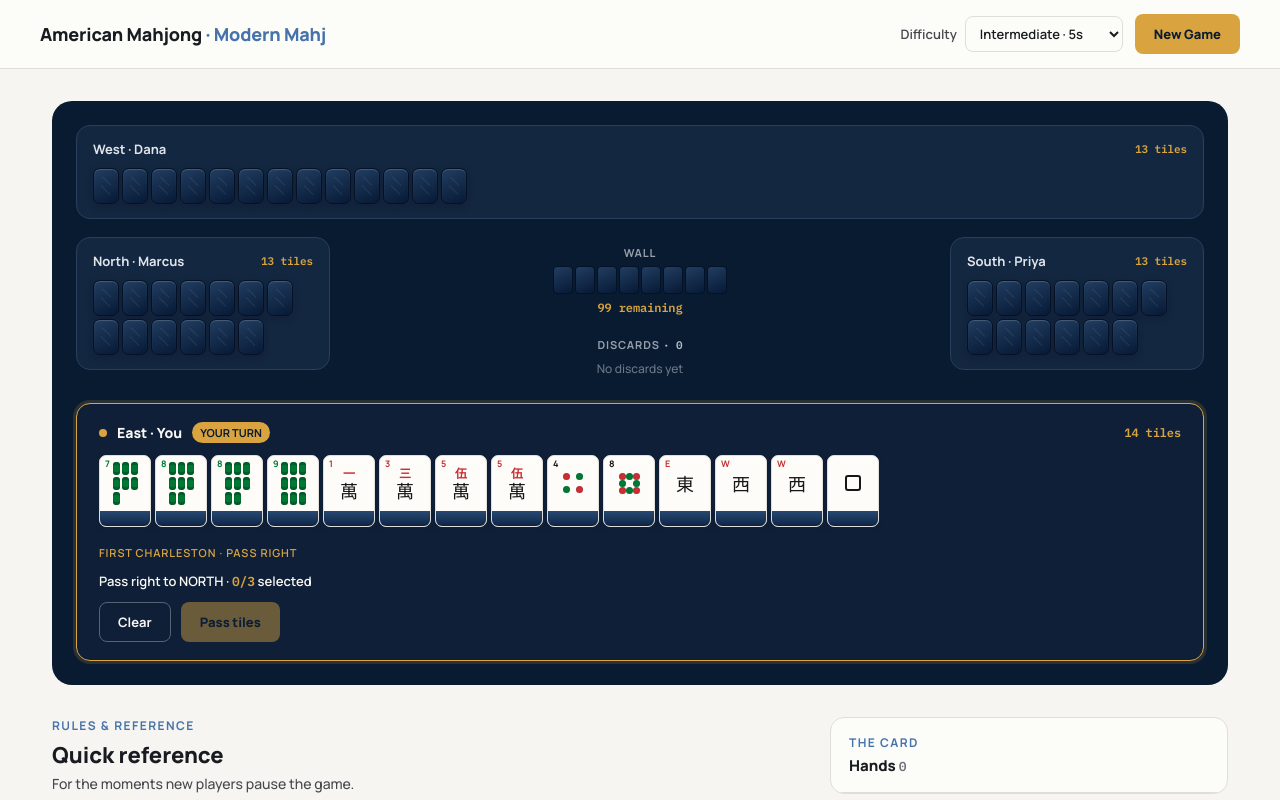
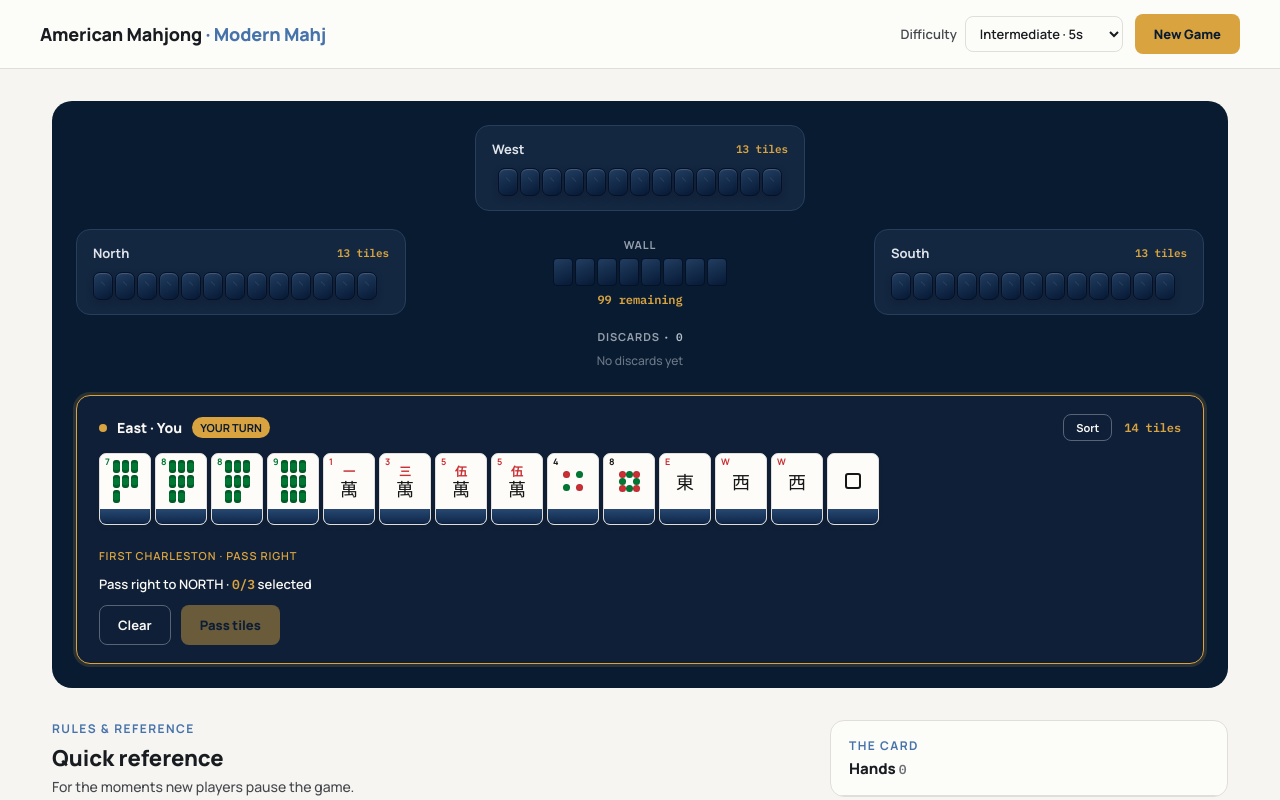
Before and after one commit to imon-stevenson/modern-mahj, a React (Vite) app: page / in a window 1280 px wide. Both pictures are taken after a click on the button "Start Game". Shown: the top 800 px of the page. Built offline with nearby package versions, Linux system fonts and the light colour scheme.

Commit message:
allow drag/drop ordering, adjust bot rack

```diff
--- a/src/components/Board.tsx
+++ b/src/components/Board.tsx
@@ -16,6 +16,9 @@ export function Board(): React.ReactElement {
   const toggle = useMahjStore((s) => s.toggleTileSelection);
   const humanDiscard = useMahjStore((s) => s.humanDiscard);
   const humanDraw = useMahjStore((s) => s.humanDraw);
+  const eastRackOrder = useMahjStore((s) => s.eastRackOrder);
+  const reorderEastRack = useMahjStore((s) => s.reorderEastRack);
+  const resetEastRackOrder = useMahjStore((s) => s.resetEastRackOrder);
 
   if (phase === 'setup') {
     return (
@@ -64,22 +67,18 @@ export function Board(): React.ReactElement {
     <div>
       <GameOverBanner />
       <div
+        className="board-grid"
         style={{
           background: 'var(--felt)',
           borderRadius: 'var(--radius-lg)',
           padding: 24,
-          display: 'grid',
-          gap: 18,
-          gridTemplateColumns: 'minmax(150px, 1fr) 2.3fr minmax(150px, 1fr)',
-          gridTemplateAreas: `
-            "west   west   west"
-            "north  center south"
-            "east   east   east"
-          `,
         }}
       >
-        <div style={{ gridArea: 'west' }}>
-          <OpponentRack seat="west" player={players.west} isCurrent={currentSeat === 'west'} />
+        <div style={{ gridArea: 'west', display: 'flex', justifyContent: 'center' }}>
+          {/* Centered box with open felt on either side, matching N/S width. */}
+          <div style={{ width: '100%', maxWidth: 330 }}>
+            <OpponentRack seat="west" player={players.west} isCurrent={currentSeat === 'west'} centerTiles />
+          </div>
         </div>
         <div style={{ gridArea: 'north' }}>
           <OpponentRack seat="north" player={players.north} isCurrent={currentSeat === 'north'} />
@@ -111,6 +110,9 @@ export function Board(): React.ReactElement {
             disabled={!isCharleston && !(eastIsCurrent && !needsDraw)}
             active={eastIsCurrent || isCharleston}
             actionSlot={actionSlot}
+            rackOrder={eastRackOrder}
+            onReorder={reorderEastRack}
+            onResetOrder={resetEastRackOrder}
           />
         </div>
       </div>
--- a/src/components/OpponentRack.tsx
+++ b/src/components/OpponentRack.tsx
@@ -1,80 +1,107 @@
-import type { PlayerState, Seat } from '../game/types';
-import { ExposureRow } from './ExposureRow';
-import { TileView } from './Tile';
+import type { PlayerState, Seat } from "../game/types";
+import { ExposureRow } from "./ExposureRow";
+import { TileView } from "./Tile";
 
 // A face-down "hidden" tile stand-in. The store hides bot racks from the human,
 // so all we render is the count as a neat row of tile backs.
-const HIDDEN = { id: '', kind: 'joker' as const };
+const HIDDEN = { id: "", kind: "joker" as const };
 
 const SEAT_NAME: Record<Seat, string> = {
-  east: 'East',
-  south: 'South',
-  west: 'West',
-  north: 'North',
+  east: "East",
+  south: "South",
+  west: "West",
+  north: "North",
 };
 
 const BOT_NAME: Record<Seat, string> = {
-  east: 'You',
-  south: 'Priya',
-  west: 'Dana',
-  north: 'Marcus',
+  east: "You",
+  south: "",
+  west: "",
+  north: "",
 };
 
 export function OpponentRack({
   seat,
   player,
   isCurrent,
+  centerTiles = false,
 }: {
   seat: Seat;
   player: PlayerState;
   isCurrent: boolean;
+  // West spans the full-width top row; centering keeps its 13-tile wall the
+  // same visual size as North/South rather than stretched to the left edge.
+  centerTiles?: boolean;
 }): React.ReactElement {
   const count = player.rack.length;
   return (
     <div
       style={{
-        background: 'var(--felt-panel)',
-        border: `1px solid ${isCurrent ? 'var(--gold)' : 'var(--felt-border)'}`,
-        borderRadius: 'var(--radius-md)',
-        padding: '14px 16px',
-        display: 'flex',
-        flexDirection: 'column',
+        background: "var(--felt-panel)",
+        border: `1px solid ${isCurrent ? "var(--gold)" : "var(--felt-border)"}`,
+        borderRadius: "var(--radius-md)",
+        padding: "14px 16px",
+        display: "flex",
+        flexDirection: "column",
         gap: 10,
-        transition: 'border-color 160ms ease, box-shadow 160ms ease',
-        boxShadow: isCurrent ? '0 0 0 3px oklch(0.75 0.13 80 / 0.18)' : 'none',
+        transition: "border-color 160ms ease, box-shadow 160ms ease",
+        boxShadow: isCurrent ? "0 0 0 3px oklch(0.75 0.13 80 / 0.18)" : "none",
       }}
     >
-      <div style={{ display: 'flex', alignItems: 'center', gap: 8 }}>
+      <div style={{ display: "flex", alignItems: "center", gap: 8 }}>
         {isCurrent && (
           <span
-            style={{ width: 8, height: 8, borderRadius: '50%', background: 'var(--gold)', flex: '0 0 auto' }}
+            style={{
+              width: 8,
+              height: 8,
+              borderRadius: "50%",
+              background: "var(--gold)",
+              flex: "0 0 auto",
+            }}
           />
         )}
-        <span style={{ font: '700 13px var(--font-ui)', color: 'oklch(0.92 0.01 260)' }}>
-          {SEAT_NAME[seat]} · {BOT_NAME[seat]}
+        <span
+          style={{
+            font: "700 13px var(--font-ui)",
+            color: "oklch(0.92 0.01 260)",
+          }}
+        >
+          {BOT_NAME[seat]
+            ? "SEAT_NAME[seat]} · {BOT_NAME[seat]"
+            : SEAT_NAME[seat]}
         </span>
         {isCurrent && (
           <span
             style={{
-              font: '700 10px var(--font-ui)',
-              letterSpacing: '0.04em',
-              background: 'var(--gold)',
-              color: 'var(--gold-ink)',
-              padding: '2px 7px',
+              font: "700 10px var(--font-ui)",
+              letterSpacing: "0.04em",
+              background: "var(--gold)",
+              color: "var(--gold-ink)",
+              padding: "2px 7px",
               borderRadius: 20,
             }}
           >
             THINKING…
           </span>
         )}
-        <span className="mono" style={{ marginLeft: 'auto', font: '600 11px var(--font-mono)', color: 'var(--gold)' }}>
+        <span
+          className="mono"
+          style={{
+            marginLeft: "auto",
+            font: "600 11px var(--font-mono)",
+            color: "var(--gold)",
+          }}
+        >
           {count} tiles
         </span>
       </div>
 
-      <div style={{ display: 'flex', gap: 3, flexWrap: 'wrap' }}>
+      <div
+        className="opp-tiles"
+        style={centerTiles ? { justifyContent: "center" } : undefined}
+      >
         {Array.from({ length: count }).map((_, i) => (
-          <TileView key={i} tile={HIDDEN} faceDown width={26} />
+          <TileView key={i} tile={HIDDEN} faceDown width={20} />
         ))}
       </div>
 
--- a/src/components/PlayerRack.tsx
+++ b/src/components/PlayerRack.tsx
@@ -1,7 +1,8 @@
-import { useMemo, type ReactNode } from 'react';
+import { useMemo, useState, type DragEvent, type ReactNode } from 'react';
 import type { PlayerState, Tile } from '../game/types';
 import { TileView } from './Tile';
 import { ExposureRow } from './ExposureRow';
+import { applyRackOrder } from './rackOrder';
 
 type Props = {
   player: PlayerState;
@@ -10,24 +11,12 @@ type Props = {
   disabled?: boolean;
   active?: boolean;
   actionSlot?: ReactNode;
+  // Manual tile order (ids) and callbacks for drag-to-rearrange. When
+  // rackOrder is null the tiles fall back to the default suit/number sort.
+  rackOrder?: string[] | null;
+  onReorder?: (orderedIds: string[]) => void;
+  onResetOrder?: () => void;
 };
-
-// Stable order for East's rack: numbers by suit+rank, then winds, dragons,
-// flowers, jokers. The store shuffles ids but for display we sort for the
-// player's sanity.
-const SORT_ORDER = ['number', 'wind', 'dragon', 'flower', 'joker'] as const;
-
-function sortTiles(rack: readonly Tile[]): Tile[] {
-  const key = (t: Tile): string => {
-    const kindIdx = SORT_ORDER.indexOf(t.kind);
-    let sub = '';
-    if (t.kind === 'number') sub = `${t.suit}-${t.rank}`;
-    else if (t.kind === 'wind') sub = t.wind;
-    else if (t.kind === 'dragon') sub = t.color;
-    return `${kindIdx}-${sub}-${t.id}`;
-  };
-  return [...rack].sort((a, b) => key(a).localeCompare(key(b)));
-}
 
 export function PlayerRack({
   player,
@@ -36,11 +25,49 @@ export function PlayerRack({
   disabled,
   active,
   actionSlot,
+  rackOrder,
+  onReorder,
+  onResetOrder,
 }: Props): React.ReactElement {
-  const sorted = useMemo(() => sortTiles(player.rack), [player.rack]);
+  const ordered = useMemo(
+    () => applyRackOrder(player.rack, rackOrder),
+    [player.rack, rackOrder],
+  );
   const selected = new Set(selectedIds);
   const total =
     player.rack.length + player.exposures.reduce((n, e) => n + e.tiles.length, 0);
+
+  const [dragId, setDragId] = useState<string | null>(null);
+  const [overId, setOverId] = useState<string | null>(null);
+
+  const commitDrop = (draggedId: string, targetId: string) => {
+    if (!onReorder || draggedId === targetId) return;
+    const ids = ordered.map((t) => t.id);
+    const from = ids.indexOf(draggedId);
+    const to = ids.indexOf(targetId);
+    if (from < 0 || to < 0) return;
+    ids.splice(from, 1);
+    const insertAt = ids.indexOf(targetId);
+    ids.splice(from < to ? insertAt + 1 : insertAt, 0, draggedId);
+    onReorder(ids);
+  };
+
+  const onDragStart = (e: DragEvent, id: string) => {
+    setDragId(id);
+    e.dataTransfer.effectAllowed = 'move';
+    try {
+      e.dataTransfer.setData('text/plain', id);
+    } catch {
+      /* some browsers restrict setData; dragId state covers us */
+    }
+  };
+  const onDrop = (e: DragEvent, targetId: string) => {
+    e.preventDefault();
+    const dragged = e.dataTransfer.getData('text/plain') || dragId;
+    if (dragged) commitDrop(dragged, targetId);
+    setDragId(null);
+    setOverId(null);
+  };
 
   return (
     <div
@@ -78,22 +105,61 @@ export function PlayerRack({
             </span>
           )}
         </div>
+        <div style={{ display: 'flex', alignItems: 'center', gap: 12 }}>
+          {onResetOrder && (
+            <button
+              type="button"
+              className="btn btn-ghost"
+              style={{ padding: '5px 12px', font: '700 11px var(--font-ui)' }}
+              onClick={onResetOrder}
+              title="Sort tiles by suit and number"
+            >
+              Sort
+            </button>
+          )}
           <span className="mono" style={{ font: '600 12px var(--font-mono)', color: 'var(--gold)' }}>
             {total} tiles
           </span>
         </div>
+      </div>
 
       <div style={{ display: 'flex', alignItems: 'flex-end', gap: 16, flexWrap: 'wrap' }}>
         <div style={{ display: 'flex', gap: 4, flexWrap: 'wrap' }}>
-          {sorted.map((t) => (
+          {ordered.map((t) => (
+            <div
+              key={t.id}
+              draggable
+              onDragStart={(e) => onDragStart(e, t.id)}
+              onDragEnd={() => {
+                setDragId(null);
+                setOverId(null);
+              }}
+              onDragOver={(e) => {
+                e.preventDefault();
+                if (dragId && overId !== t.id) setOverId(t.id);
+              }}
+              onDragLeave={() => setOverId((cur) => (cur === t.id ? null : cur))}
+              onDrop={(e) => onDrop(e, t.id)}
+              style={{
+                cursor: 'grab',
+                borderRadius: 9,
+                opacity: dragId === t.id ? 0.35 : 1,
+                boxShadow:
+                  overId === t.id && dragId && dragId !== t.id
+                    ? '0 0 0 2px var(--gold)'
+                    : 'none',
+                transition: 'opacity 120ms ease, box-shadow 120ms ease',
+                touchAction: 'none',
+              }}
+            >
               <TileView
-              key={t.id}
                 tile={t}
                 width={52}
                 selected={selected.has(t.id)}
                 onClick={() => onTileClick(t)}
                 disabled={disabled}
               />
+            </div>
           ))}
         </div>
         {player.exposures.length > 0 && (
--- /dev/null
+++ b/src/components/rackOrder.ts
@@ -0,0 +1,56 @@
+import type { Tile } from '../game/types';
+
+// Default left-to-right ordering for the human's rack:
+//   jokers first, then number tiles grouped by suit in numerical order,
+//   then winds (N, E, W, S), then dragons, then flowers.
+const KIND_RANK: Record<Tile['kind'], number> = {
+  joker: 0,
+  number: 1,
+  wind: 2,
+  dragon: 3,
+  flower: 4,
+};
+const SUIT_RANK: Record<string, number> = { bams: 0, craks: 1, dots: 2 };
+const WIND_RANK: Record<string, number> = { N: 0, E: 1, W: 2, S: 3 }; // NEWS
+const DRAGON_RANK: Record<string, number> = { red: 0, green: 1, white: 2 };
+
+function subRank(t: Tile): number {
+  switch (t.kind) {
+    case 'number':
+      return (SUIT_RANK[t.suit] ?? 0) * 10 + t.rank;
+    case 'wind':
+      return WIND_RANK[t.wind] ?? 0;
+    case 'dragon':
+      return DRAGON_RANK[t.color] ?? 0;
+    default:
+      return 0;
+  }
+}
+
+export function defaultRackSort(rack: readonly Tile[]): Tile[] {
+  return [...rack].sort((a, b) => {
+    const ka = KIND_RANK[a.kind];
+    const kb = KIND_RANK[b.kind];
+    if (ka !== kb) return ka - kb;
+    const sa = subRank(a);
+    const sb = subRank(b);
+    if (sa !== sb) return sa - sb;
+    return a.id.localeCompare(b.id); // stable tie-break
+  });
+}
+
+// Order the rack for display. When `order` is null the default sort is used.
+// Otherwise tiles are laid out following `order`; any tile not present in the
+// list (e.g. a tile just drawn from the wall) is appended, default-sorted,
+// after the explicitly ordered tiles.
+export function applyRackOrder(
+  rack: readonly Tile[],
+  order: string[] | null | undefined,
+): Tile[] {
+  if (!order || order.length === 0) return defaultRackSort(rack);
+  const pos = new Map(order.map((id, i) => [id, i]));
+  const listed = rack.filter((t) => pos.has(t.id));
+  listed.sort((a, b) => pos.get(a.id)! - pos.get(b.id)!);
+  const rest = defaultRackSort(rack.filter((t) => !pos.has(t.id)));
+  return [...listed, ...rest];
+}
--- a/src/index.css
+++ b/src/index.css
@@ -140,3 +140,34 @@ h3 {
   border: 1px solid var(--hairline);
   border-radius: var(--radius-md);
 }
+
+/* ---- Board layout ---- */
+
+/* Below 1000px the side columns flex and opponent tile rows may wrap. */
+.board-grid {
+  display: grid;
+  gap: 18px;
+  grid-template-columns: minmax(150px, 1fr) 2.3fr minmax(150px, 1fr);
+  grid-template-areas:
+    'west   west   west'
+    'north  center south'
+    'east   east   east';
+}
+
+/* Opponent hidden-tile row: wraps by default, single straight line ≥1000px. */
+.opp-tiles {
+  display: flex;
+  gap: 2px;
+  flex-wrap: wrap;
+}
+
+/* At ≥1000px the side racks get fixed widths wide enough for 13 tiles on one
+   line, and the tile rows are pinned to a single row. */
+@media (min-width: 1000px) {
+  .board-grid {
+    grid-template-columns: 330px minmax(0, 1fr) 330px;
+  }
+  .opp-tiles {
+    flex-wrap: nowrap;
+  }
+}
--- a/src/store/index.ts
+++ b/src/store/index.ts
@@ -63,10 +63,16 @@ export type MahjState = {
   winner: Seat | null;
   winningHand: NMJLHand | null;
   lastAction: LastAction;
+  // Manual left-to-right order for the human's (East) rack, as tile ids.
+  // null means "use the default suit/number sort". Tiles not listed (e.g. a
+  // freshly drawn tile) are appended after the listed ones.
+  eastRackOrder: string[] | null;
 
   loadHandsSafe: () => NMJLHand[];
 
   newGame: (difficulty: Difficulty) => void;
+  reorderEastRack: (orderedIds: string[]) => void;
+  resetEastRackOrder: () => void;
   toggleTileSelection: (tileId: string) => void;
   clearSelection: (seat: Seat) => void;
   submitCharlestonSelection: (seat: Seat, tileIds: string[]) => void;
@@ -272,6 +278,7 @@ export const useMahjStore = create<MahjState>()(
       winner: null,
       winningHand: null,
       lastAction: null,
+      eastRackOrder: null,
 
       loadHandsSafe: safeHands,
 
@@ -293,7 +300,16 @@ export const useMahjStore = create<MahjState>()(
           winner: null,
           winningHand: null,
           lastAction: null,
+          eastRackOrder: null,
         });
+      },
+
+      reorderEastRack(orderedIds) {
+        set({ eastRackOrder: [...orderedIds] });
+      },
+
+      resetEastRackOrder() {
+        set({ eastRackOrder: null });
       },
 
       toggleTileSelection(tileId) {
@@ -598,6 +614,7 @@ export const useMahjStore = create<MahjState>()(
         winner: state.winner,
         winningHand: state.winningHand,
         lastAction: state.lastAction,
+        eastRackOrder: state.eastRackOrder,
       }),
     },
   ),
```
Also changed, not shown: 1 other file (tests, documents, lock files or other folders). Lines whose indentation alone changed are shown as unchanged.
